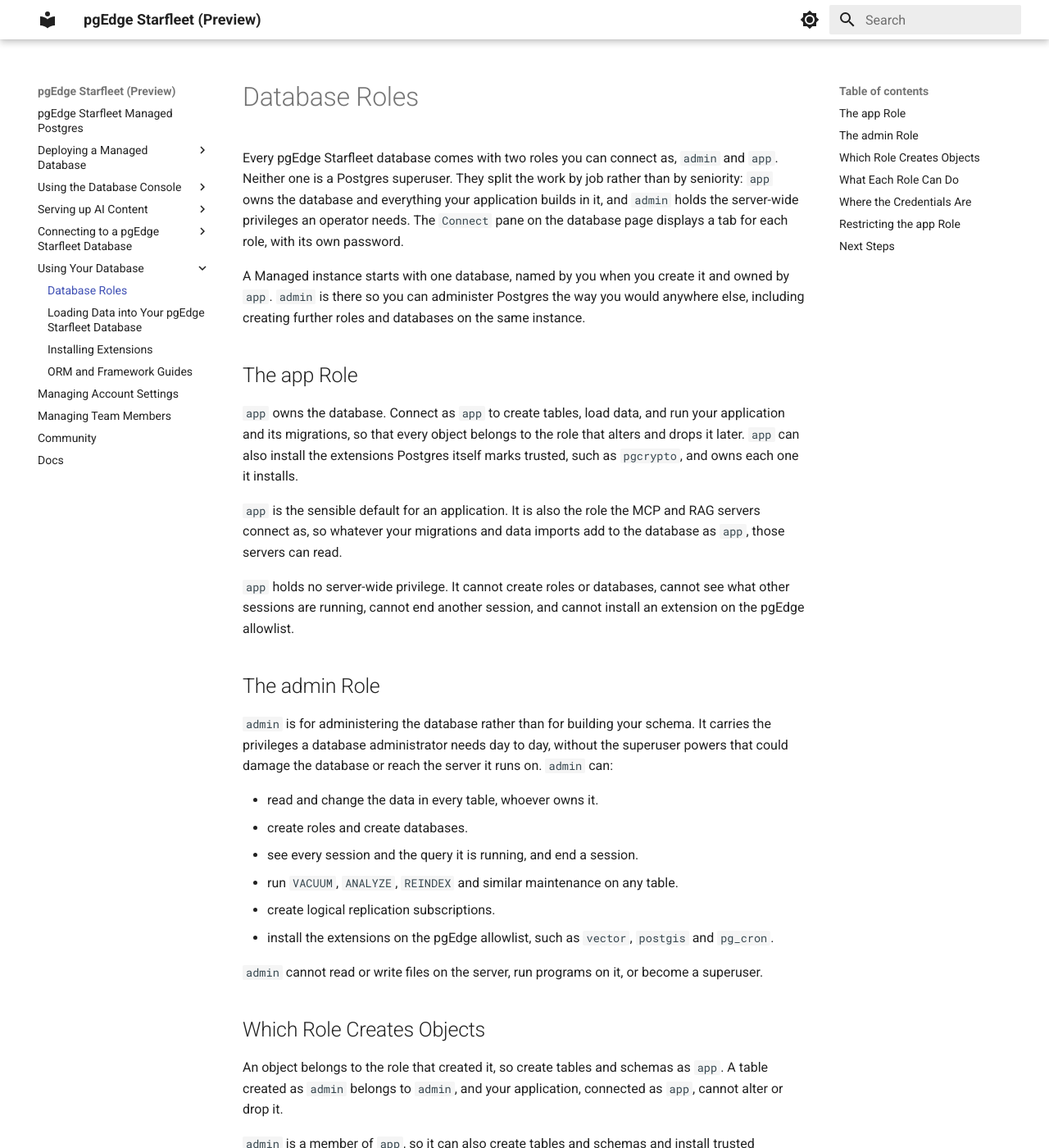
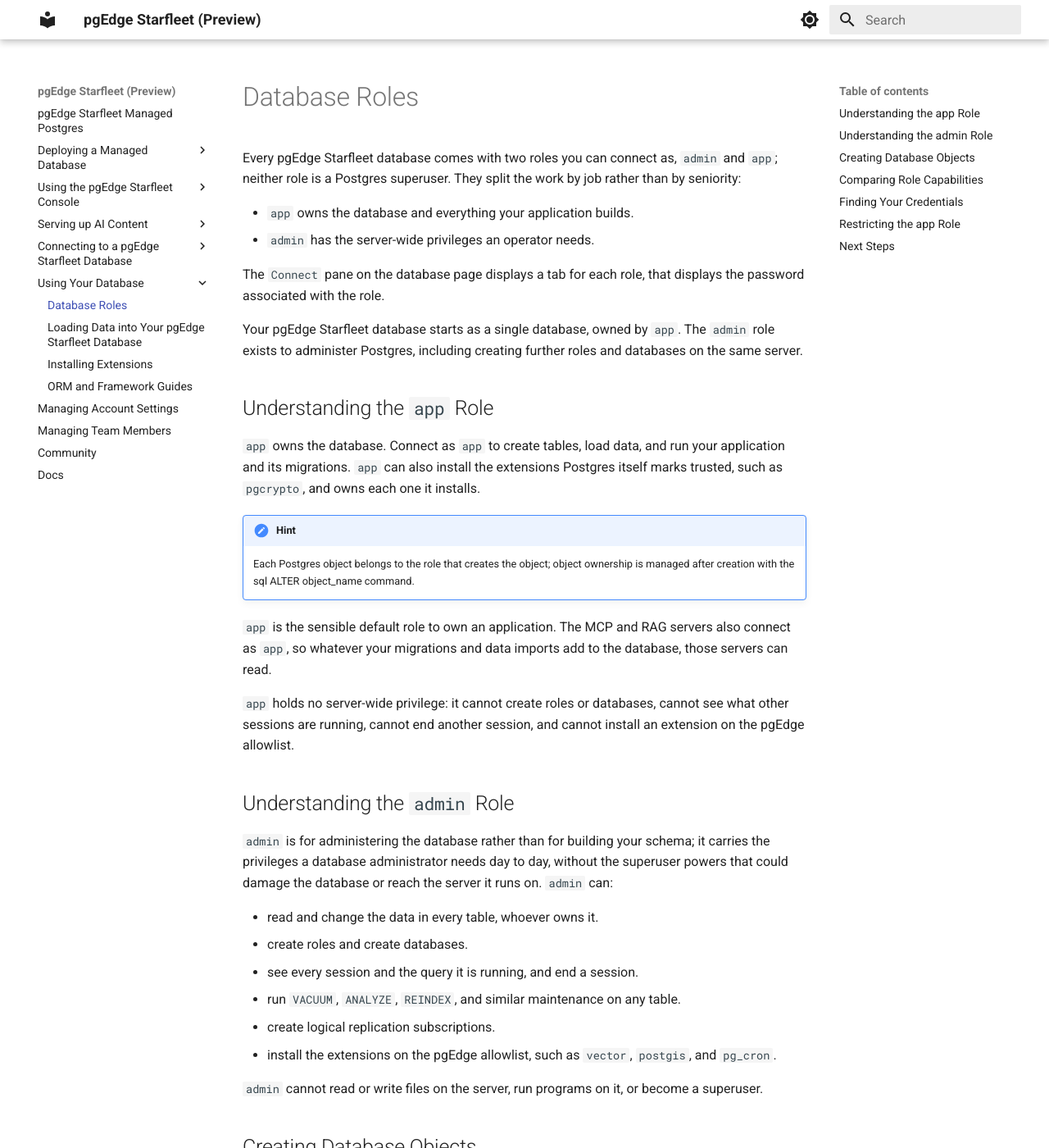
Before and after one commit to pgEdge/pgedge-starfleet-docs, an MkDocs documentation site: the page built from docs/using_database/roles.md, in a window 1280 px wide and 1400 px high. Shown: the whole window at 82% size. Built offline with MkDocs 1.6.1 and Material for MkDocs 9.7.7, drawn with Linux system fonts in a browser that asks for light colours; some of the changed text lies outside the part shown.

Commit message:
Rename console nav title, and polish roles.md/loading_data.md formality
Rename "Using the Database Console" to "Using the pgEdge Starfleet
Console" in the H1 and nav label.

In roles.md: replace an undefined "Managed instance" term, fix five
ambiguous "it" pronoun references, split an overly long sentence, add
missing Oxford commas, convert plain-text app/admin heading mentions to
code spans, rename headings to gerund form, and reformat the
credentials and restriction sections with clearer structure and
bulleted lists.

In loading_data.md: fix two ambiguous "it" references, restructure the
"What You Need" list with a proper lead-in and punctuation, replace
vague phrasing ("Extensions split by set.", "the same two flags") with
explicit explanations, tighten a dense multi-clause sentence about
--disable-triggers, rename headings to gerund form, and reflow every
paragraph to greedily fill each line up to the 79-character limit
instead of wrapping conservatively.

Update the one cross-reference in extensions.md affected by the
roles.md heading rename.

Co-Authored-By: Claude Sonnet 5 <noreply@anthropic.com>

```diff
--- a/docs/using_database/roles.md
+++ b/docs/using_database/roles.md
@@ -1,61 +1,70 @@
 # Database Roles
 
 Every pgEdge Starfleet database comes with two roles you can connect as,
-`admin` and `app`. Neither one is a Postgres superuser. They split the work by
-job rather than by seniority: `app` owns the database and everything your
-application builds in it, and `admin` holds the server-wide privileges an
-operator needs. The `Connect` pane on the database page displays a tab for
-each role, with its own password.
+`admin` and `app`; neither role is a Postgres superuser. They split the work
+by job rather than by seniority:
 
-A Managed instance starts with one database, named by you when you create it
-and owned by `app`. `admin` is there so you can administer Postgres the way
-you would anywhere else, including creating further roles and databases on
-the same instance.
+* `app` owns the database and everything your application builds.
+* `admin` has the server-wide privileges an operator needs.
 
-## The app Role
+The `Connect` pane on the database page displays a tab for each role, that
+displays the password associated with the role.
 
-`app` owns the database. Connect as `app` to create tables, load data, and run
-your application and its migrations, so that every object belongs to the role
-that alters and drops it later. `app` can also install the extensions Postgres
-itself marks trusted, such as `pgcrypto`, and owns each one it installs.
+Your pgEdge Starfleet database starts as a single database, owned by `app`.
+The `admin` role exists to administer Postgres, including creating further
+roles and databases on the same server.
 
-`app` is the sensible default for an application. It is also the role the
-MCP and RAG servers connect as, so whatever your migrations and data imports
-add to the database as `app`, those servers can read.
+## Understanding the `app` Role
 
-`app` holds no server-wide privilege. It cannot create roles or databases,
+`app` owns the database. Connect as `app` to create tables, load data, and
+run your application and its migrations. `app` can also install the extensions
+Postgres itself marks trusted, such as `pgcrypto`, and owns each one it
+installs.
+
+!!! hint
+
+    Each Postgres object belongs to the role that creates the object; object
+    ownership is managed after creation with the sql ALTER object_name
+    command.
+
+`app` is the sensible default role to own an application. The MCP and RAG servers
+also connect as `app`, so whatever your migrations and data imports add to
+the database, those servers can read.
+
+`app` holds no server-wide privilege: it cannot create roles or databases,
 cannot see what other sessions are running, cannot end another session, and
 cannot install an extension on the pgEdge allowlist.
 
-## The admin Role
+## Understanding the `admin` Role
 
 `admin` is for administering the database rather than for building your
-schema. It carries the privileges a database administrator needs day to day,
-without the superuser powers that could damage the database or reach the
-server it runs on. `admin` can:
+schema; it carries the privileges a database administrator needs day to
+day, without the superuser powers that could damage the database or reach
+the server it runs on. `admin` can:
 
 * read and change the data in every table, whoever owns it.
 * create roles and create databases.
 * see every session and the query it is running, and end a session.
-* run `VACUUM`, `ANALYZE`, `REINDEX` and similar maintenance on any table.
+* run `VACUUM`, `ANALYZE`, `REINDEX`, and similar maintenance on any table.
 * create logical replication subscriptions.
-* install the extensions on the pgEdge allowlist, such as `vector`, `postgis`
-  and `pg_cron`.
+* install the extensions on the pgEdge allowlist, such as `vector`,
+  `postgis`, and `pg_cron`.
 
 `admin` cannot read or write files on the server, run programs on it, or
 become a superuser.
 
-## Which Role Creates Objects
+## Creating Database Objects
 
-An object belongs to the role that created it, so create tables and schemas
-as `app`. A table created as `admin` belongs to `admin`, and your application,
-connected as `app`, cannot alter or drop it.
+An object belongs to the role that creates it, so you should create tables
+and schemas as `app`. A table created as `admin` belongs to `admin`, and your
+application, when connected as `app`, will not be able to alter or drop it.
 
-`admin` is a member of `app`, so it can also create tables and schemas and
-install trusted extensions. Anything it creates that way belongs to `admin`,
-which is why the schema work still belongs on the `app` connection.
+`admin` is a member of `app`, so `admin` can also create tables and schemas
+and install trusted extensions; anything it creates belongs to `admin`
+rather than to `app`. Schema work should therefore be performed as `app`,
+so that application objects remain owned by `app`.
 
-## What Each Role Can Do
+## Comparing Role Capabilities
 
 The following table compares the two roles:
 
@@ -74,25 +83,40 @@ The following table compares the two roles:
 | Install allowlisted extensions | Yes | No |
 | Read or write files on the server | No | No |
 
-## Where the Credentials Are
+## Finding Your Credentials
 
-The `Connect` pane on the database page shows an `Admin` tab and an
-`Application` tab. Each displays a connection string, a psql command and the
-password for its role, and a `Rotate credentials` button.
-[Connecting with psql](../connecting/psql.md) covers reading them and handling
-the password, and [Rotating Database Credentials](../using_console/rotate_credentials.md)
-covers replacing one.
+The `Connect` pane on the database page provides an `Admin` tab and an
+`Application` tab. Each tab displays:
 
-The MCP and RAG servers connect to the database as `app`, so a server can
-read and change whatever `app` can, and rotating the `app` password restarts
-both of them.
+* a connection string.
+* a ready-to-use psql command.
+* the password for that role.
+* a `Rotate credentials` button.
 
-## Restricting the app Role
+For details about reading and handling these credentials, see
+[Connecting with psql](../connecting/psql.md).
 
-`admin` can take things away from `app`: revoke a privilege, change the owner
-of a table, or lock a schema down. Postgres allows it and the platform does
-not step in. The MCP and RAG servers sit on the same permission boundary as
-`app`, so whatever you take from `app` you take from them too.
+For details about replacing a password, see
+[Rotating Database Credentials](../using_console/rotate_credentials.md).
+
+The MCP and RAG servers connect to the database as `app`. As a result,
+each server can read and change whatever `app` can, and rotating the
+`app` password restarts both servers.
+
+## Restricting the `app` Role
+
+`admin` can reduce the privileges available to `app`. For example,
+`admin` can:
+
+* revoke a privilege previously granted to `app`.
+* reassign the owner of a table away from `app`.
+* restrict `app`'s access to a schema.
+
+Postgres permits these actions, and the pgEdge Starfleet platform enforces
+no additional restrictions to prevent or reverse them.
+
+Because the MCP and RAG servers authenticate to the database as `app`,
+revoking a privilege from `app` also revokes it from those servers.
 
 ## Next Steps
 
--- a/mkdocs.yml
+++ b/mkdocs.yml
@@ -43,7 +43,7 @@ nav:
   - Deploying a Managed Database:
     - managed/creating_managed.md
     - Selecting a Database Size: managed/sizes.md
-  - Using the Database Console:
+  - Using the pgEdge Starfleet Console:
     - using_console/index.md
     - Monitoring System Metrics: using_console/metrics.md
     - Reviewing the Log Files: using_console/logs.md
```
Also changed, not shown: docs/using_console/index.md (+1 -1 lines), docs/using_database/extensions.md (+1 -1 lines), docs/using_database/loading_data.md (+61 -58 lines).
